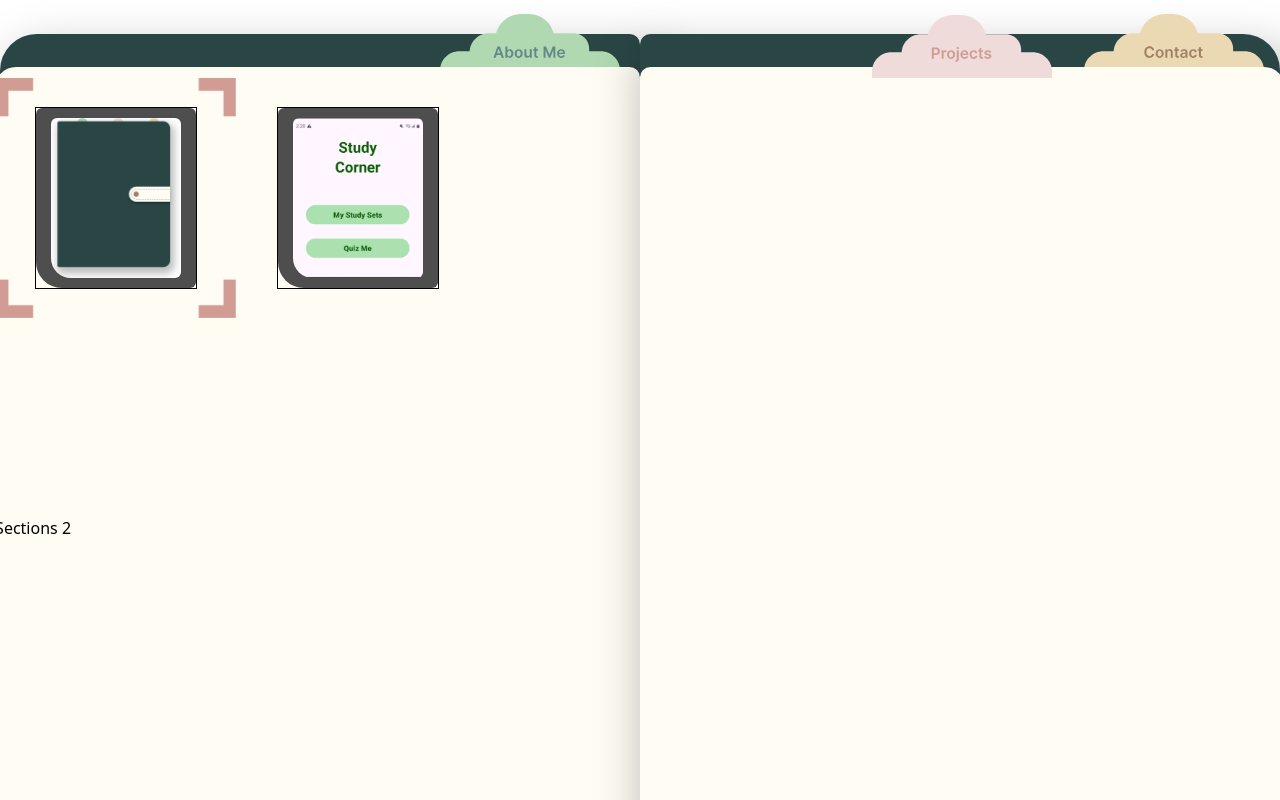
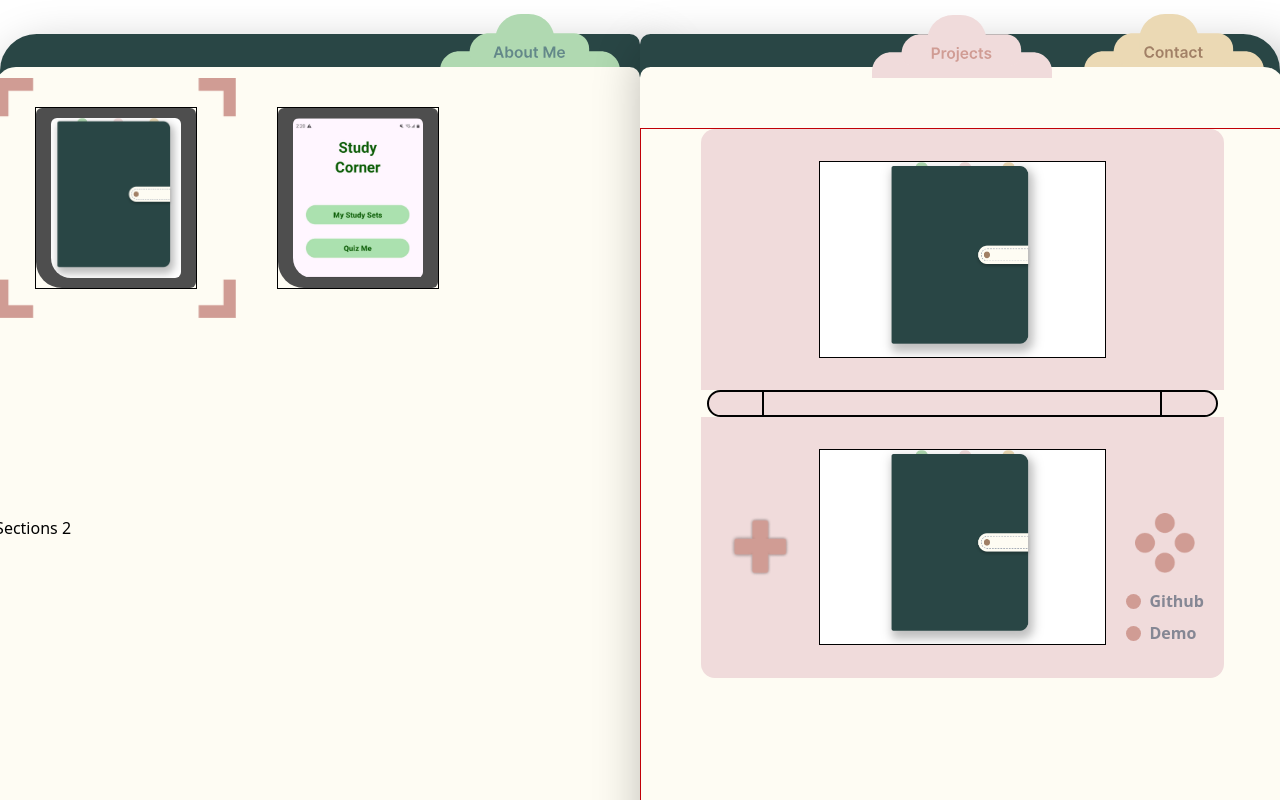
Before and after one commit to HaileyN3132/my-portfolio, a React (Vite) app: page /projects in a window 1280 px wide. Both pictures are taken after a click on the element 116 px from the left and 197 px from the top of the page. Shown: the top 800 px of the page. Built offline with nearby package versions, Linux system fonts and the light colour scheme.

Commit message:
feat: implement handle when project selected and add style the console component

```diff
--- /dev/null
+++ b/src/components/ConsoleBottom.jsx
@@ -0,0 +1,7 @@
+export default function ConsoleBottom({ children }) {
+  return (
+    <div className="rounded-bl-[14px] rounded-br-[14px] flex items-center justify-center bg-[#F0DBDB] w-[523.26px] h-[261.63px]">
+      {children}
+    </div>
+  );
+}
--- /dev/null
+++ b/src/components/ConsoleDecor.jsx
@@ -0,0 +1,7 @@
+export default function ConsoleDecor({ style, decorName, img }) {
+  return (
+    <div className={style}>
+      <img className="w-[60px] h-[60px]" src={img} alt={decorName} />
+    </div>
+  );
+}
--- /dev/null
+++ b/src/components/ConsoleMiddle.jsx
@@ -0,0 +1,7 @@
+export default function ConsoleMiddle() {
+  return (
+    <div className="flex justify-center border-2 rounded-full bg-[#F0DBDB] w-[511.48px] h-[26.26px]">
+      <div className="border-l-2 border-r-2 w-[400px]"></div>
+    </div>
+  );
+}
--- /dev/null
+++ b/src/components/ConsoleTop.jsx
@@ -0,0 +1,16 @@
+export default function ConsoleTop({ projectSelected }) {
+  return (
+    <div className="rounded-tl-[14px] rounded-tr-[14px] flex justify-center items-center bg-[#F0DBDB] w-[523.26px] h-[261.63px]">
+      {projectSelected ? (
+        <div className="bg-white w-[287.79px] h-[196.22px]">
+          <img
+            className="w-full h-full object-contain border"
+            src={projectSelected.src}
+          />
+        </div>
+      ) : (
+        <div className="bg-gray-500 w-[287.79px] h-[196.22px]"></div>
+      )}
+    </div>
+  );
+}
--- /dev/null
+++ b/src/components/buttons/ConsoleBtn.jsx
@@ -0,0 +1,12 @@
+export default function ConsoleBtn({ btnName, link }) {
+  return (
+    <a
+      href={link}
+      target="_blank"
+      className="font-semibold text-gray-500/80 hover:cursor-pointer flex items-center gap-2"
+    >
+      <div className=" hover:border hover:border-black/30 bg-[#d09c94] rounded-full w-[15px] h-[15px]"></div>
+      {btnName}
+    </a>
+  );
+}
--- a/src/pages/Projects.jsx
+++ b/src/pages/Projects.jsx
@@ -6,6 +6,11 @@ import PageFront from "../components/PageFront";
 import PageBack from "../components/PageBack";
 import MainNav from "../components/MainNav";
 import SupportNav from "../components/SupportNav";
+import ConsoleTop from "../components/ConsoleTop";
+import ConsoleMiddle from "../components/ConsoleMiddle";
+import ConsoleBottom from "../components/ConsoleBottom";
+import ConsoleDecor from "../components/ConsoleDecor";
+import ConsoleBtn from "../components/buttons/ConsoleBtn";
 
 import ProjectCard from "../components/boxes/ProjectCard";
 import { projects } from "../data/Projects";
@@ -17,11 +22,16 @@ import { tagData } from "../data/MainNav";
 import { tagSupportData } from "../data/SupportNav";
 
 export default function Projects() {
+  const [projectSelected, setProjectSelected] = useState(undefined);
   const [projectCard, setProjectCard] = useState(projects);
+
   function update(name) {
     const newList = projects.map((project) => {
-      if (project.name === name) return { ...project, select: true };
-      else return { ...project, select: false };
+      if (project.name === name) {
+        const targetProject = { ...project, select: true };
+        setProjectSelected(targetProject);
+        return targetProject;
+      } else return { ...project, select: false };
     });
     setProjectCard(newList);
   }
@@ -69,7 +79,52 @@ export default function Projects() {
                 )[0]
               }
             />
-            <section className="flex-1 flex mt-[50px]"></section>
+            <section className="flex-1 flex mt-[50px]">
+              <div className="border border-red-700 flex flex-col w-full items-center">
+                <ConsoleTop projectSelected={projectSelected} />
+
+                <ConsoleMiddle />
+
+                <ConsoleBottom>
+                  <ConsoleDecor
+                    style="flex-1 flex justify-center items-center h-[196.22px]"
+                    img={CrossBtn}
+                    decorName="Cross Button"
+                  />
+
+                  {projectSelected ? (
+                    <div className="bg-white w-[287.79px] h-[196.22px]">
+                      <img
+                        className="w-full h-full object-contain border"
+                        src={projectSelected.src}
+                      />
+                    </div>
+                  ) : (
+                    <div className="bg-gray-500 w-[287.79px] h-[196.22px]"></div>
+                  )}
+
+                  <div className=" flex-1 flex flex-col justify-center items-center h-[196.22px]">
+                    <ConsoleDecor
+                      style="flex-1 pt-12 flex items-center"
+                      img={RightBtn}
+                      decorName="Right Buttons"
+                    />
+
+                    <div className="flex flex-col gap-2">
+                      <ConsoleBtn
+                        btnName="Github"
+                        link="https://www.google.com/"
+                      />
+
+                      <ConsoleBtn
+                        btnName="Demo"
+                        link="https://www.youtube.com/"
+                      />
+                    </div>
+                  </div>
+                </ConsoleBottom>
+              </div>
+            </section>
           </PageBack>
         </CoverBack>
       </div>
```
